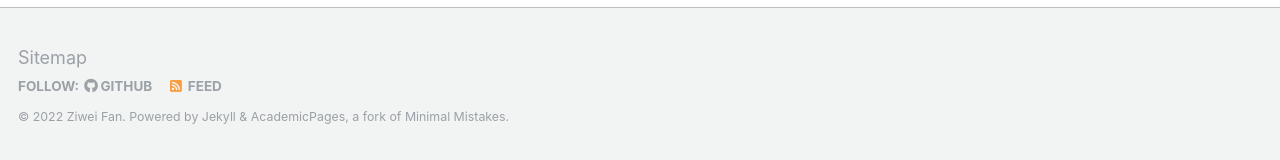
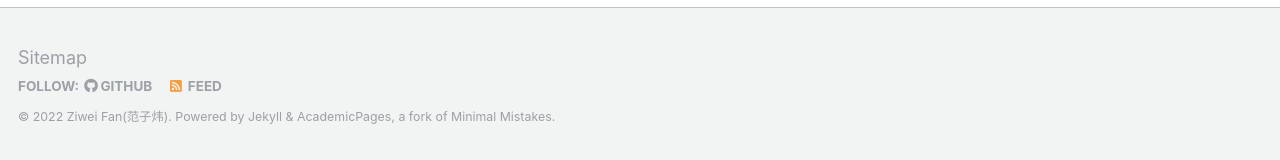
Before and after one commit to ziwei-fan/ziwei-fan.github.io, a Jekyll site: the page built from _pages/about.md, in a window 1280 px wide. Shown: the part 737-897 px from the top of the page. Built offline with Jekyll 4.4.1, drawn with Linux system fonts in a browser that asks for light colours.

Commit message:
Update _config.yml

```diff
--- a/_config.yml
+++ b/_config.yml
@@ -9,7 +9,7 @@
 locale                   : "en-US"
 title                    : "Ziwei Fan Homepage"
 title_separator          : "-"
-name                     : &name "Ziwei Fan"
+name                     : &name "Ziwei Fan(范子炜)"
 description              : &description "Ph.D. Candidate from University of Illinois Chicago"
 url                      : https://ziwei-fan.github.io # the base hostname & protocol for your site e.g. "https://mmistakes.github.io"
 baseurl                  : "" # the subpath of your site, e.g. "/blog"
```
